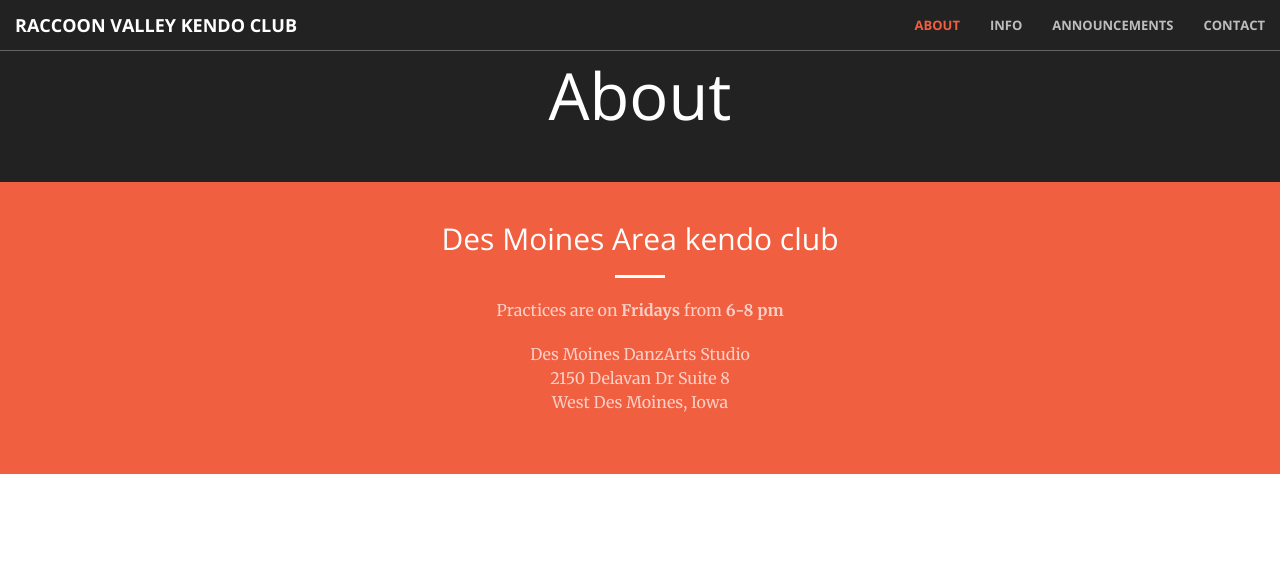
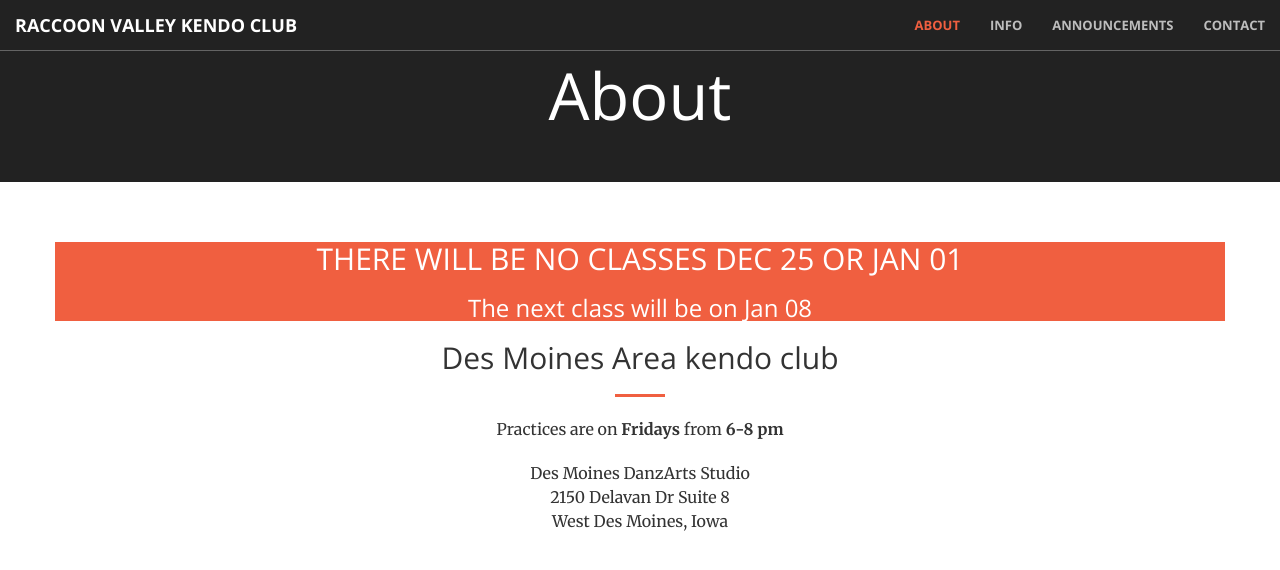
Before and after one commit to raccoonvalleykendo/raccoonvalleykendo.github.io, a Jekyll site: the page built from about.html, in a window 1280 px wide and 1223 px high. Shown: the top 570 px of the window. Built offline with Jekyll 4.4.1, drawn with Linux system fonts in a browser that asks for light colours.

Commit message:
class cancelled on About screen

```diff
--- a/about.html
+++ b/about.html
@@ -9,16 +9,22 @@ title: RVKendo - About
   </div>
 </section>
 
-<section class="bg-primary" id="about">
+<section id="about">
     <div class="container">
         <div class="row">
+            <div class="bg-primary text-center">
+                <p>
+                  <h2> THERE WILL BE NO CLASSES DEC 25 OR JAN 01 </h2>
+                  <h3> The next class will be on Jan 08 <h3>
+                </p>
+            </div>
             <div class="col-lg-8 col-lg-offset-2 text-center">
                 <h2 class="section-heading">Des Moines Area kendo club</h2>
-                <hr class="light">
-                <p class="text-faded">
+                <hr class="primary">
+                <p>
                   Practices are on <strong>Fridays</strong> from <strong>6-8 pm</strong>
                 </p>
-                <p class="text-faded">
+                <p>
                   Des Moines DanzArts Studio<br/>
                   2150 Delavan Dr Suite 8<br/>
                   West Des Moines, Iowa
```
